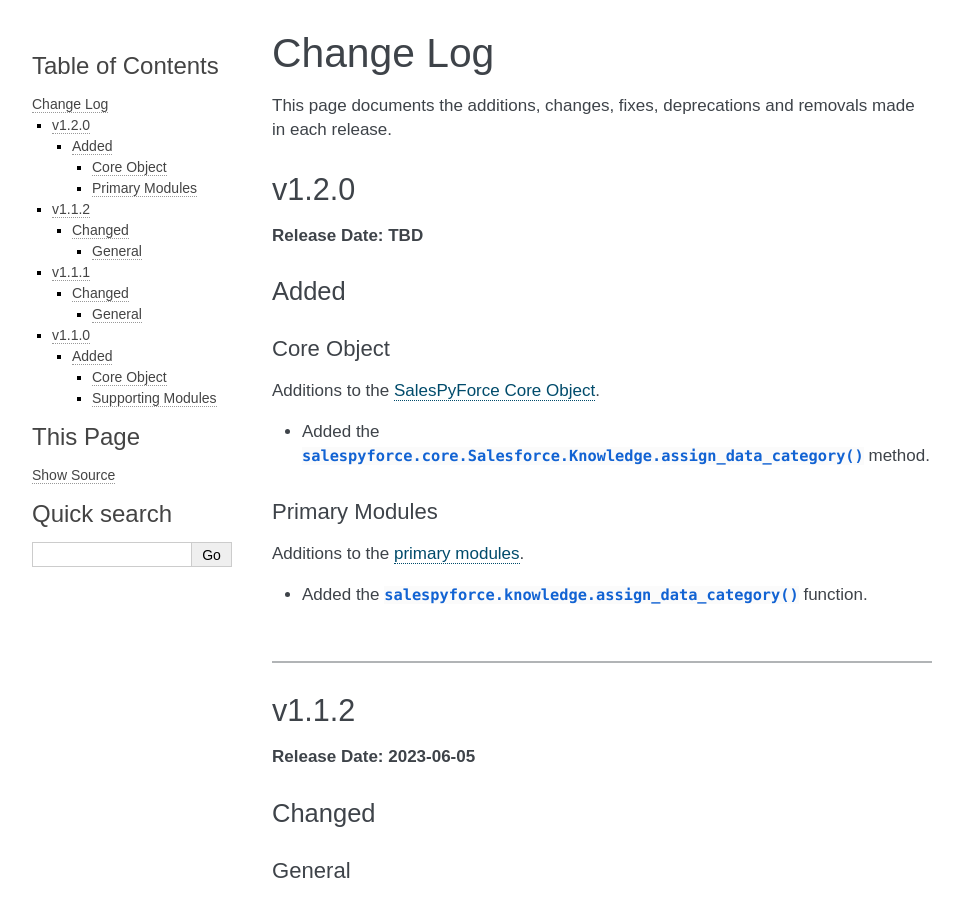
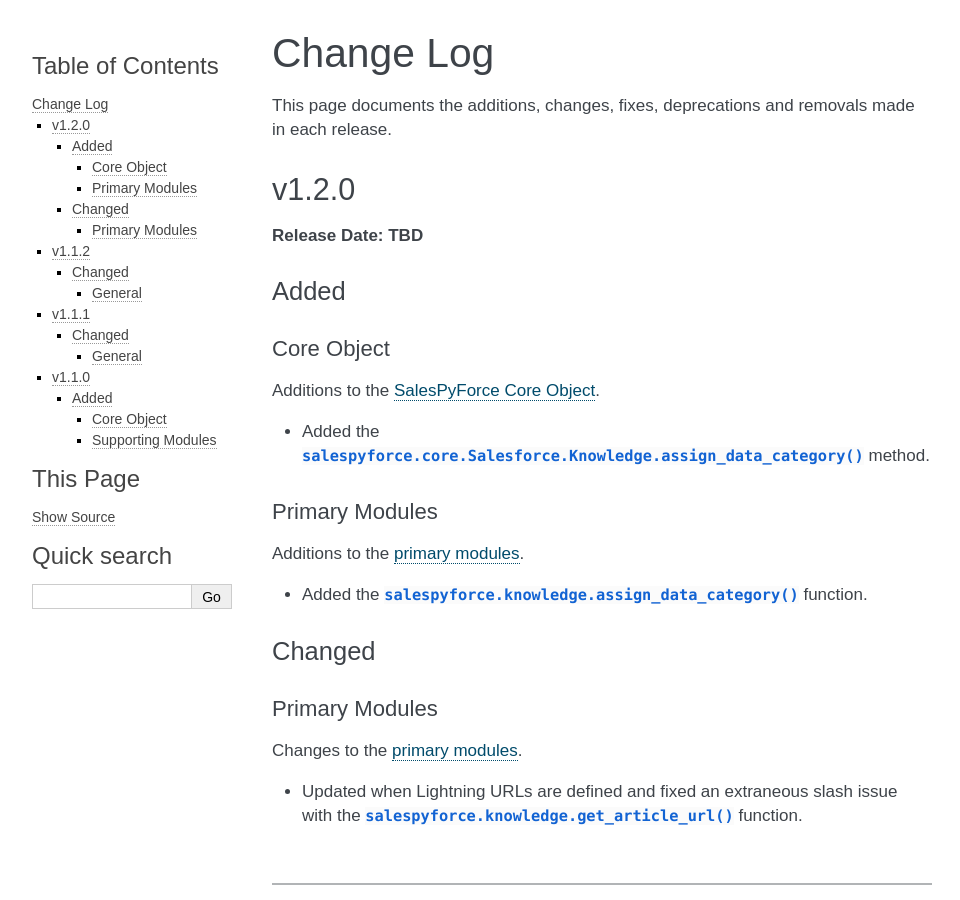
Before and after one commit to jeffshurtliff/salespyforce, a Sphinx documentation site: the page built from docs/changelog.rst, in a window 1280 px wide and 900 px high. Shown: the whole window, without its empty margins (148-1108 px from the left). Built offline with Sphinx 7.4.7, drawn with Linux system fonts in a browser that asks for light colours.

Commit message:
Updated the knowledge.get_article_url() function

```diff
--- a/docs/changelog.rst
+++ b/docs/changelog.rst
@@ -22,6 +22,17 @@
 Additions to the :doc:`primary modules <primary-modules>`.
 
 * Added the :py:func:`salespyforce.knowledge.assign_data_category` function.
+
+
+Changed
+=======
+
+Primary Modules
+---------------
+Changes to the :doc:`primary modules <primary-modules>`.
+
+* Updated when Lightning URLs are defined and fixed an extraneous slash issue with
+  the :py:func:`salespyforce.knowledge.get_article_url` function.
 
 |
 
```
Also changed, not shown: 1 other file.
